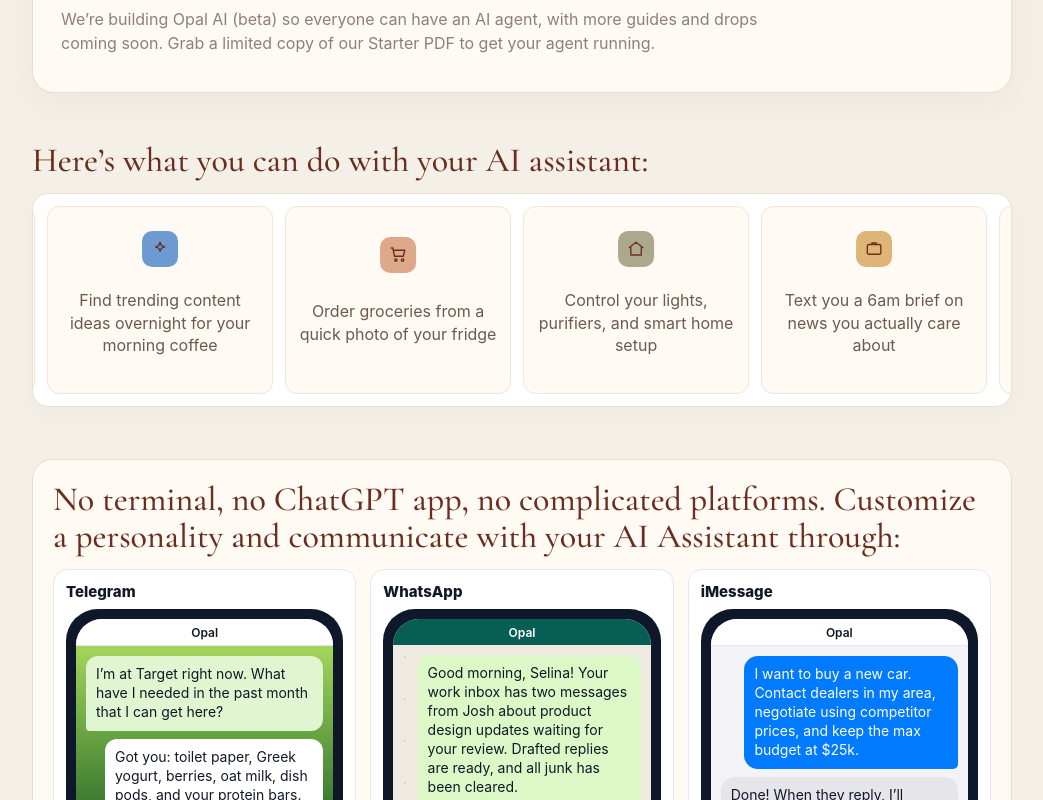
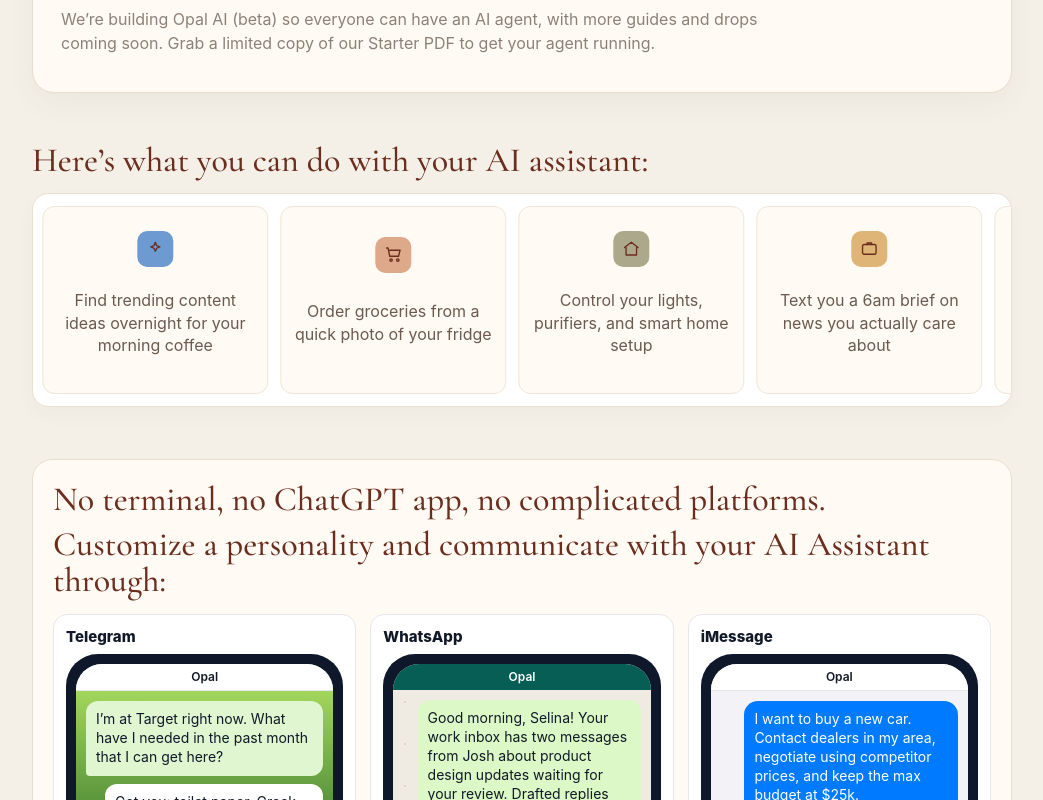
Before and after one commit to opal-the-bot/agent-inbox-mvp, a Next.js app: page /review/opal-ela-7xk9m2/landing in a window 1280 px wide. Shown: the part 408-1208 px from the top of the page, without its empty margins (118-1161 px from the left). Built offline with nearby package versions, Linux system fonts and the light colour scheme.

Commit message:
Split messaging-platform heading onto two lines with spacing

```diff
--- a/app/review/opal-ela-7xk9m2/landing/page.tsx
+++ b/app/review/opal-ela-7xk9m2/landing/page.tsx
@@ -121,7 +121,9 @@
         <section style={{ marginBottom: 52 }}>
           <div style={{ background: '#fffaf3', border: '1px solid #e9dece', borderRadius: 20, padding: '22px 20px' }}>
             <p className={editorial.className} style={{ margin: '0 0 14px', fontSize: 34, color: '#6b2e1e', lineHeight: 1.08 }}>
-              No terminal, no ChatGPT app, no complicated platforms. Customize a personality and communicate with your AI Assistant through:
+              No terminal, no ChatGPT app, no complicated platforms.
+              <br />
+              <span style={{ display: 'inline-block', marginTop: 8 }}>Customize a personality and communicate with your AI Assistant through:</span>
             </p>
 
             <div style={{ display: 'grid', gap: 14, gridTemplateColumns: 'repeat(auto-fit, minmax(260px, 1fr))' }}>
```
